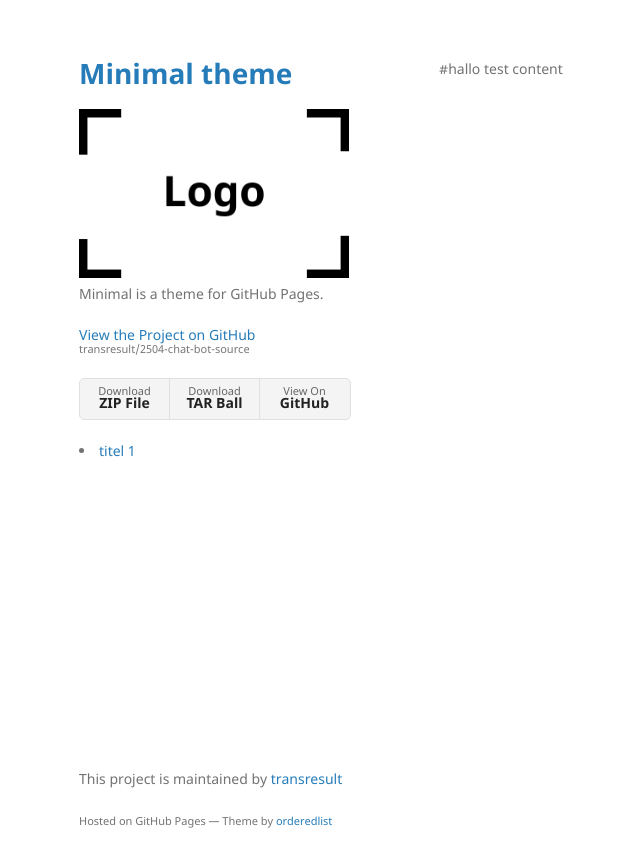
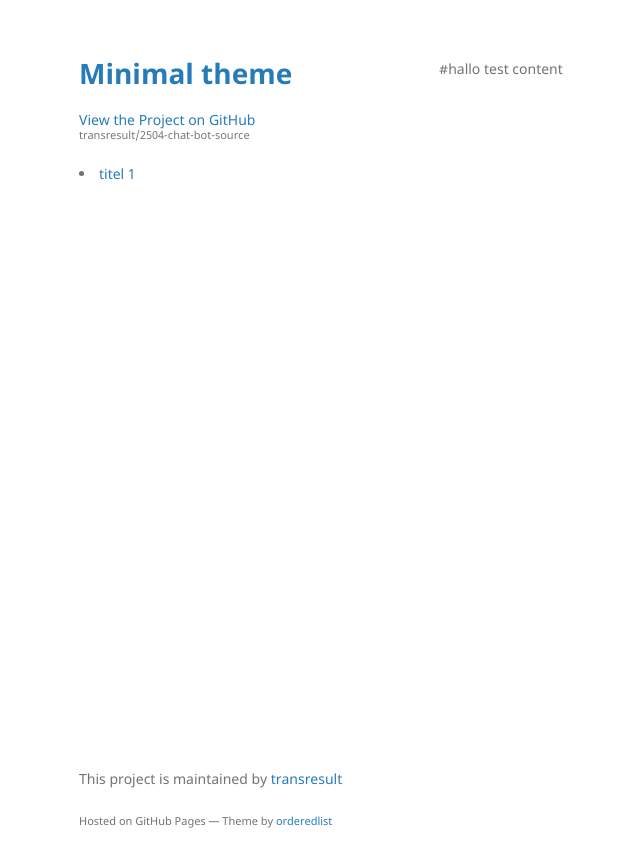
Before and after one commit to transresult/2504-chat-bot-source, a Jekyll site: the page built from test-de.md, in a window 1280 px wide. Shown: the top 867 px of the page, without its empty margins (131-771 px from the left). Built offline with Jekyll 4.4.1, drawn with Linux system fonts in a browser that asks for light colours.

Commit message:
Update default.html

```diff
--- a/_layouts/default.html
+++ b/_layouts/default.html
@@ -17,11 +17,11 @@
        <header>
          <h1><a href="{{ "/" | absolute_url }}">{{ site.title | default: site.github.repository_name }}</a></h1>
 
-         {% if site.logo %}
+         <!-- {% if site.logo %}
            <img src="{{site.logo | relative_url}}" alt="Logo" />
-         {% endif %}
+         {% endif %} -->
 
-         <p>{{ site.description | default: site.github.project_tagline }}</p>
+         <!-- <p>{{ site.description | default: site.github.project_tagline }}</p> -->
 
          {% if site.github.is_project_page %}
          <p class="view"><a href="{{ site.github.repository_url }}">View the Project on GitHub <small>{{ site.github.repository_nwo }}</small></a></p>
@@ -31,13 +31,13 @@
          <p class="view"><a href="{{ site.github.owner_url }}">View My GitHub Profile</a></p>
          {% endif %}
 
-         {% if site.show_downloads %}
+         <!-- {% if site.show_downloads %}
          <ul class="downloads">
            <li><a href="{{ site.github.zip_url }}">Download <strong>ZIP File</strong></a></li>
            <li><a href="{{ site.github.tar_url }}">Download <strong>TAR Ball</strong></a></li>
            <li><a href="{{ site.github.repository_url }}">View On <strong>GitHub</strong></a></li>
          </ul>
-         {% endif %}
+         {% endif %} -->
          {% assign sorted = site.html_pages | sort:"rank" %}
          {% for item in sorted %}
            {% if item.path != "index.md" and item.title and item.rank %}
```
